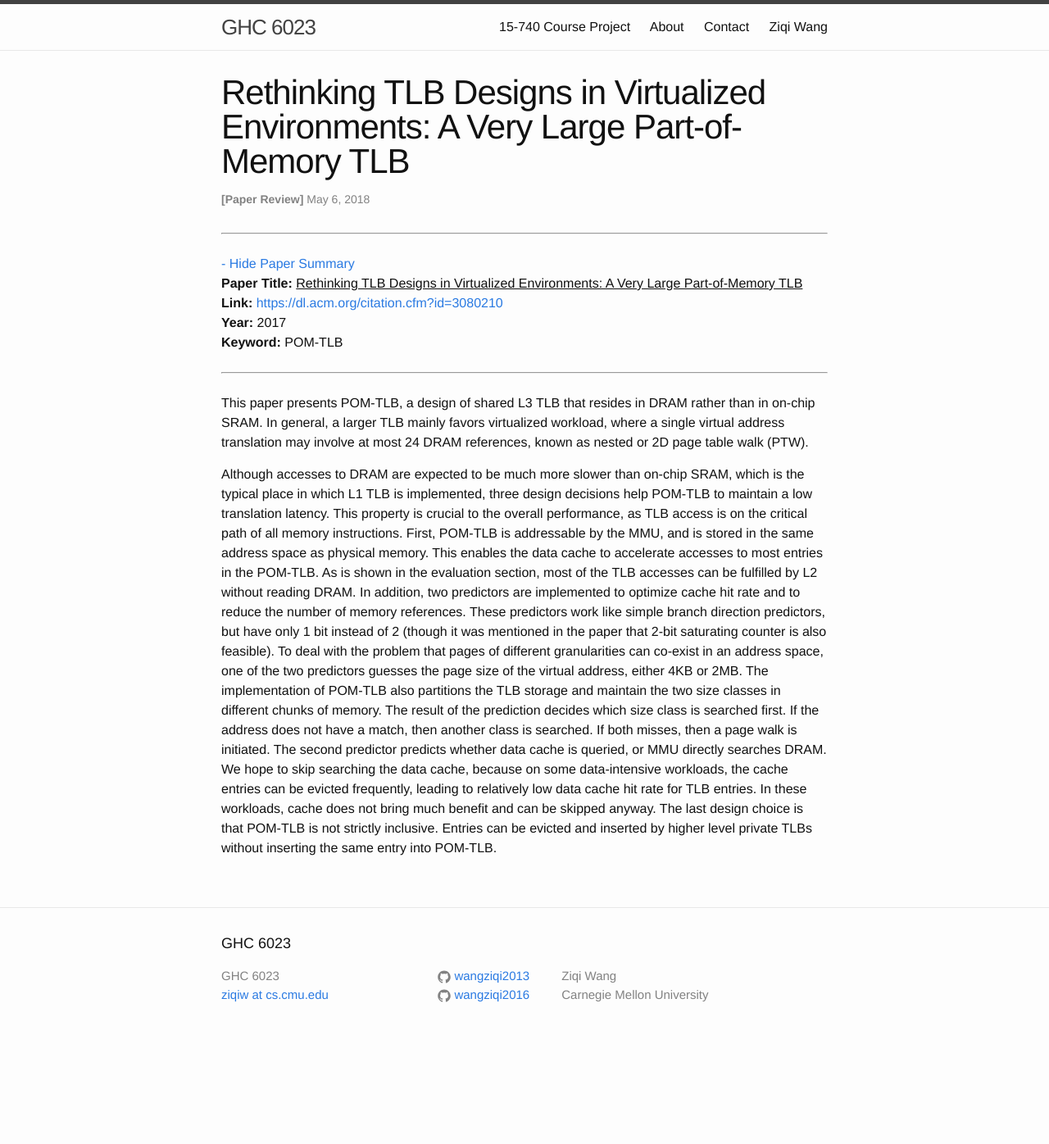
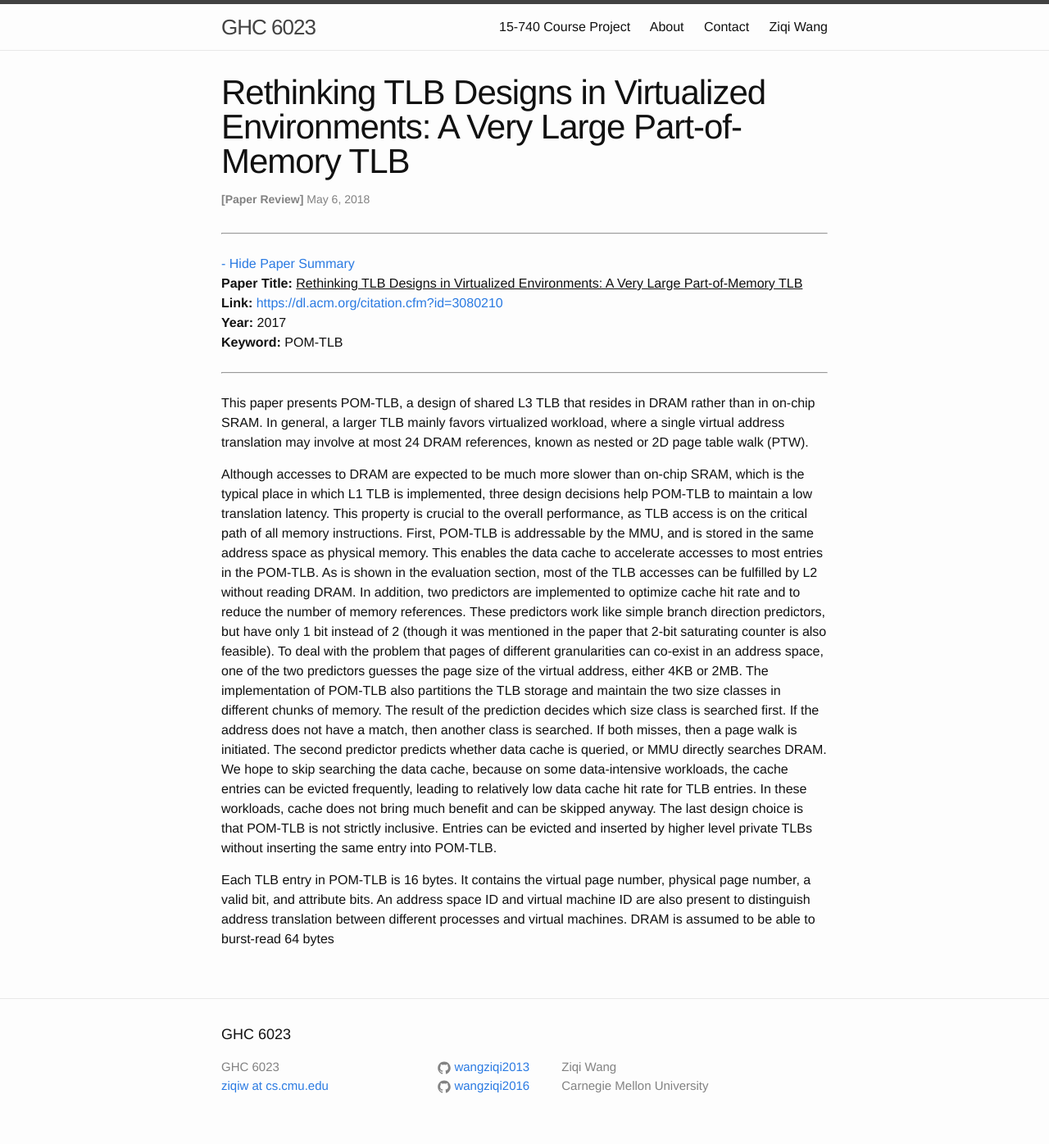
Before and after one commit to wangziqi2013/wangziqi2013.github.io, a Jekyll site: the page built from _posts/2018-05-05-Rethinking-TLB-Designs-in-Virtualized-Env-a-Vary-Large-Part-of-Mem-TLB.markdown, in a window 1280 px wide. Shown: the whole page at 82% size. Built offline with Jekyll 4.4.1, drawn with Linux system fonts in a browser that asks for light colours; before the commit the page ends 1285 px from its top, so only the background shows below that.

Commit message:
Working on dram

```diff
--- a/_posts/2018-05-05-Rethinking-TLB-Designs-in-Virtualized-Env-a-Vary-Large-Part-of-Mem-TLB.markdown
+++ b/_posts/2018-05-05-Rethinking-TLB-Designs-in-Virtualized-Env-a-Vary-Large-Part-of-Mem-TLB.markdown
@@ -30,3 +30,7 @@ or MMU directly searches DRAM. We hope to skip searching the data cache, because
 cache entries can be evicted frequently, leading to relatively low data cache hit rate for TLB entries. In these workloads,
 cache does not bring much benefit and can be skipped anyway. The last design choice is that POM-TLB is not strictly inclusive.
 Entries can be evicted and inserted by higher level private TLBs without inserting the same entry into POM-TLB.
+
+Each TLB entry in POM-TLB is 16 bytes. It contains the virtual page number, physical page number, a valid bit, and attribute bits.
+An address space ID and virtual machine ID are also present to distinguish address translation between different processes and virtual
+machines. DRAM is assumed to be able to burst-read 64 bytes
```
